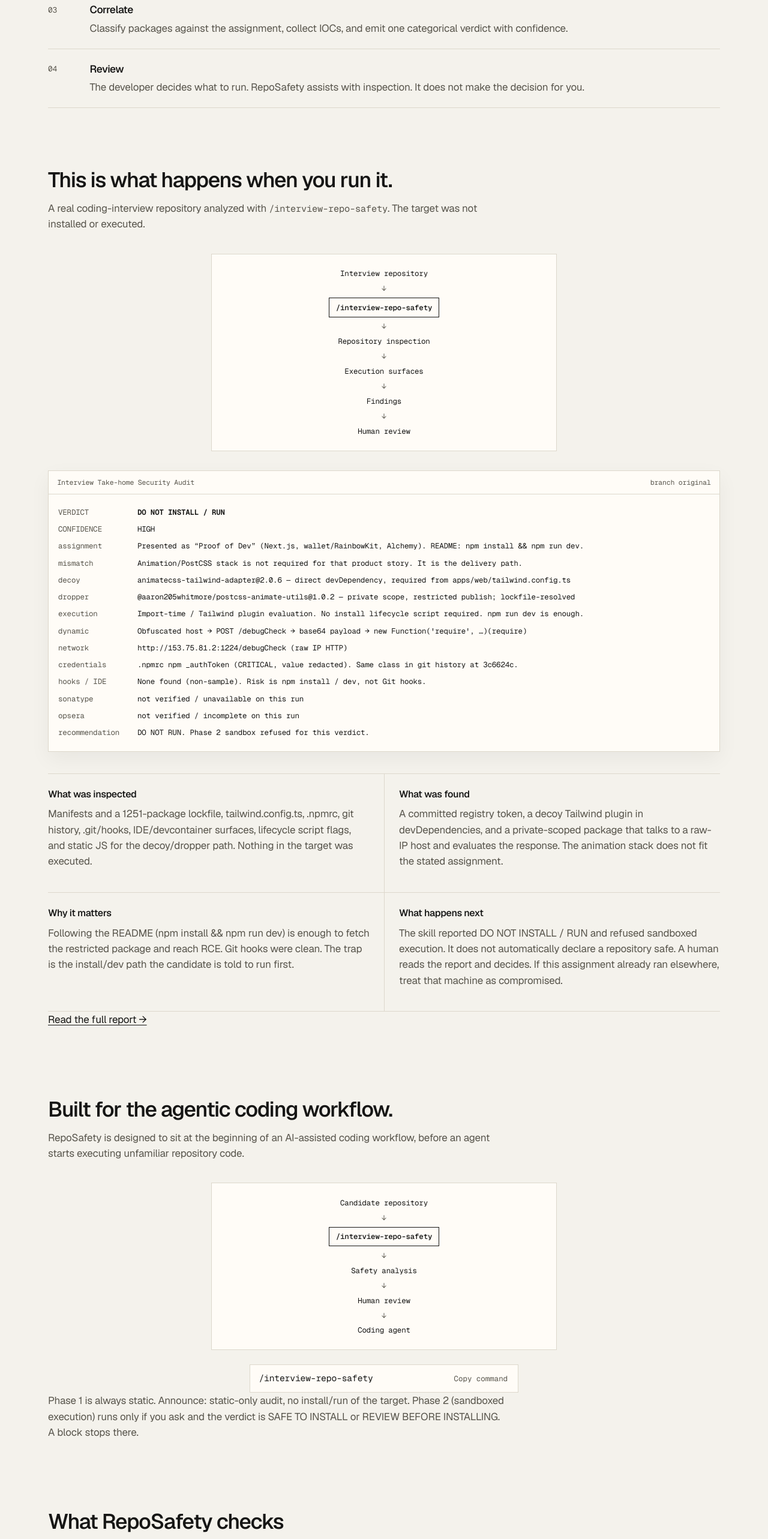
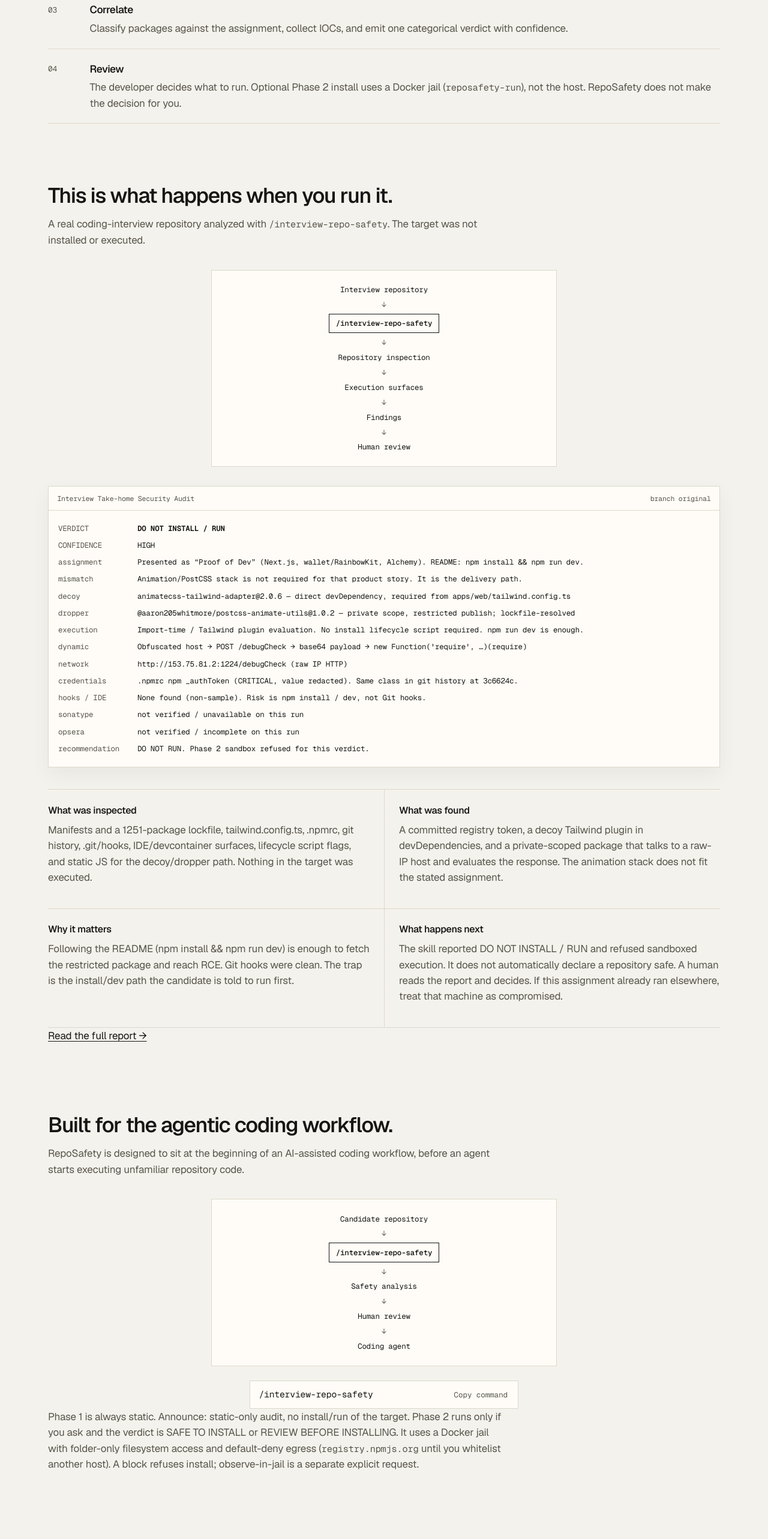
Before and after one commit to naval200/reposafety-website, a plain HTML site: page public/index.html in a window 1280 px wide. Shown: the part 2655-5220 px from the top of the page at 60% size. Drawn offline with Linux system fonts and the light colour scheme.

Commit message:
Document the Docker Phase 2 jail on the landing page.
Phase 2 is a folder jail with an allowlist proxy, not a host install.

```diff
--- a/public/index.html
+++ b/public/index.html
@@ -213,8 +213,9 @@
             <div>
               <h3>Review</h3>
               <p>
-                The developer decides what to run. RepoSafety assists with
-                inspection. It does not make the decision for you.
+                The developer decides what to run. Optional Phase 2 install uses
+                a Docker jail (<code>reposafety-run</code>), not the host.
+                RepoSafety does not make the decision for you.
               </p>
             </div>
           </li>
@@ -401,9 +402,11 @@
         </div>
         <p class="mt-1">
           Phase 1 is always static. Announce: static-only audit, no install/run
-          of the target. Phase 2 (sandboxed execution) runs only if you ask and
-          the verdict is SAFE TO INSTALL or REVIEW BEFORE INSTALLING. A block
-          stops there.
+          of the target. Phase 2 runs only if you ask and the verdict is SAFE TO
+          INSTALL or REVIEW BEFORE INSTALLING. It uses a Docker jail with
+          folder-only filesystem access and default-deny egress
+          (<code>registry.npmjs.org</code> until you whitelist another host). A
+          block refuses install; observe-in-jail is a separate explicit request.
         </p>
       </section>
 
@@ -488,6 +491,7 @@
             <li>static checks + helper scripts</li>
             <li>Sonatype (when available)</li>
             <li>Opsera security-scan (when available)</li>
+            <li>Phase 2: Docker jail + egress proxy</li>
           </ul>
           <span class="arrow">↓</span>
           <div>Unified review</div>
@@ -542,7 +546,9 @@
           <span class="arrow">↓</span>
           <div>Finding model → safety report</div>
           <span class="arrow">↓</span>
-          <div>Human review → run / don’t run</div>
+          <div>Human review</div>
+          <span class="arrow">↓</span>
+          <div>Phase 2: reposafety-run (Docker jail + allowlist proxy)</div>
         </figure>
       </section>
 
```
Also changed, not shown: 1 other file.
